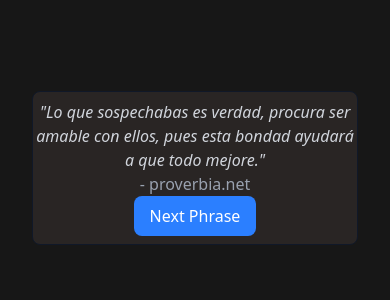
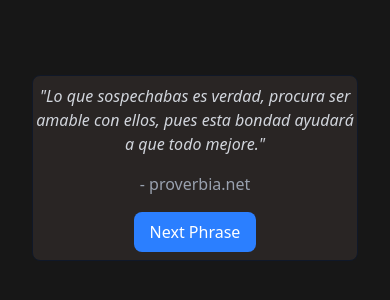
Before and after one commit to ArtiyxDev/academlo-random-phrases, a React (Vite) app: page / in a window 390 px wide. Shown: the part 254-554 px from the top of the page. Built offline with nearby package versions, Linux system fonts and the light colour scheme.

Commit message:
style: enhance Card component layout and styling for better responsiveness

```diff
--- a/src/components/card/Card.tsx
+++ b/src/components/card/Card.tsx
@@ -8,8 +8,10 @@ interface CardProps {
 function Card({ children, className = "" }: CardProps) {
   return (
     <>
-      <div className={`bg-stone-800 rounded-lg border border-gray-900 py-2 ${className}`}>
-      {children}
+      <div
+        className={`flex w-full max-w-xl min-w-2xs flex-col items-center justify-center gap-4 rounded-lg border border-gray-900 bg-stone-800 py-2 ${className}`}
+      >
+        {children}
       </div>
     </>
   );
```
